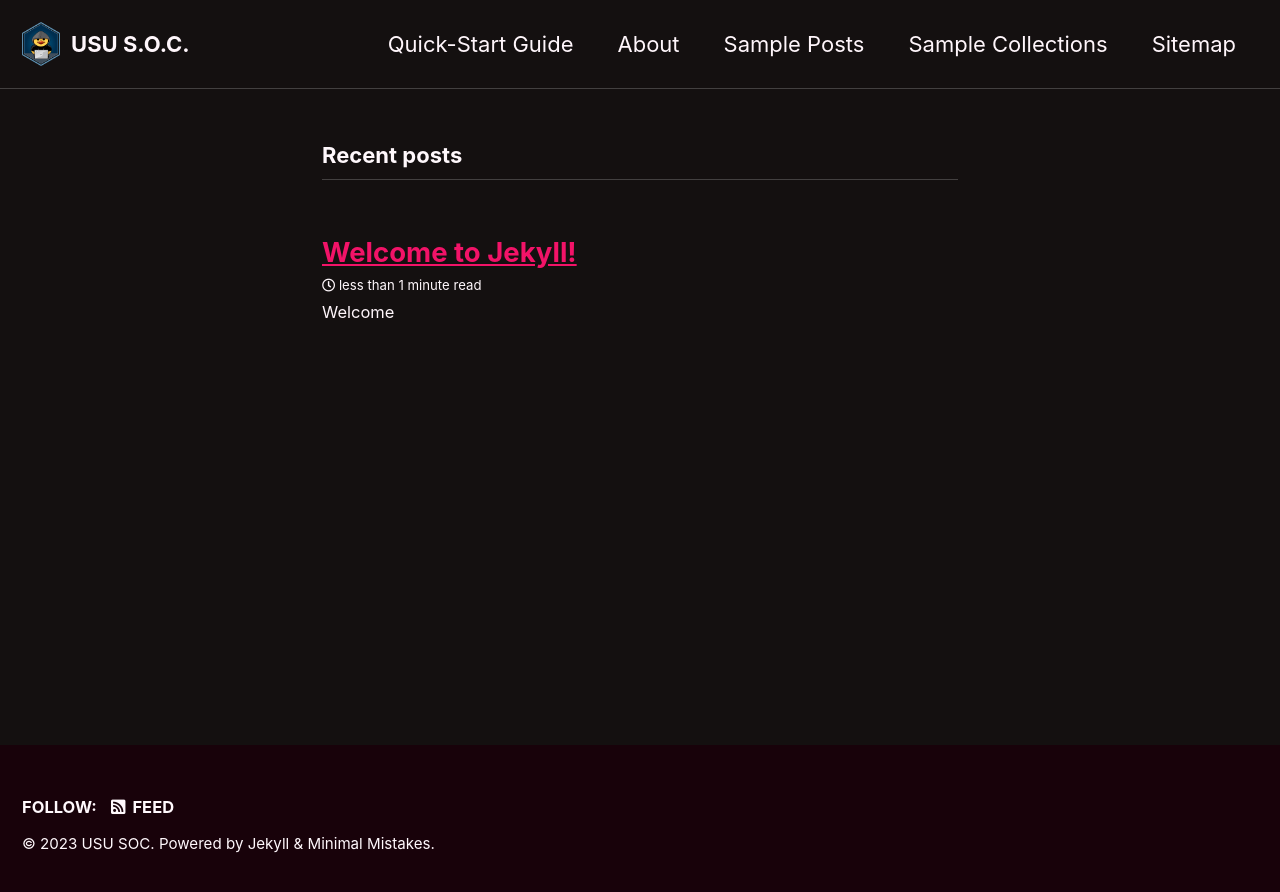
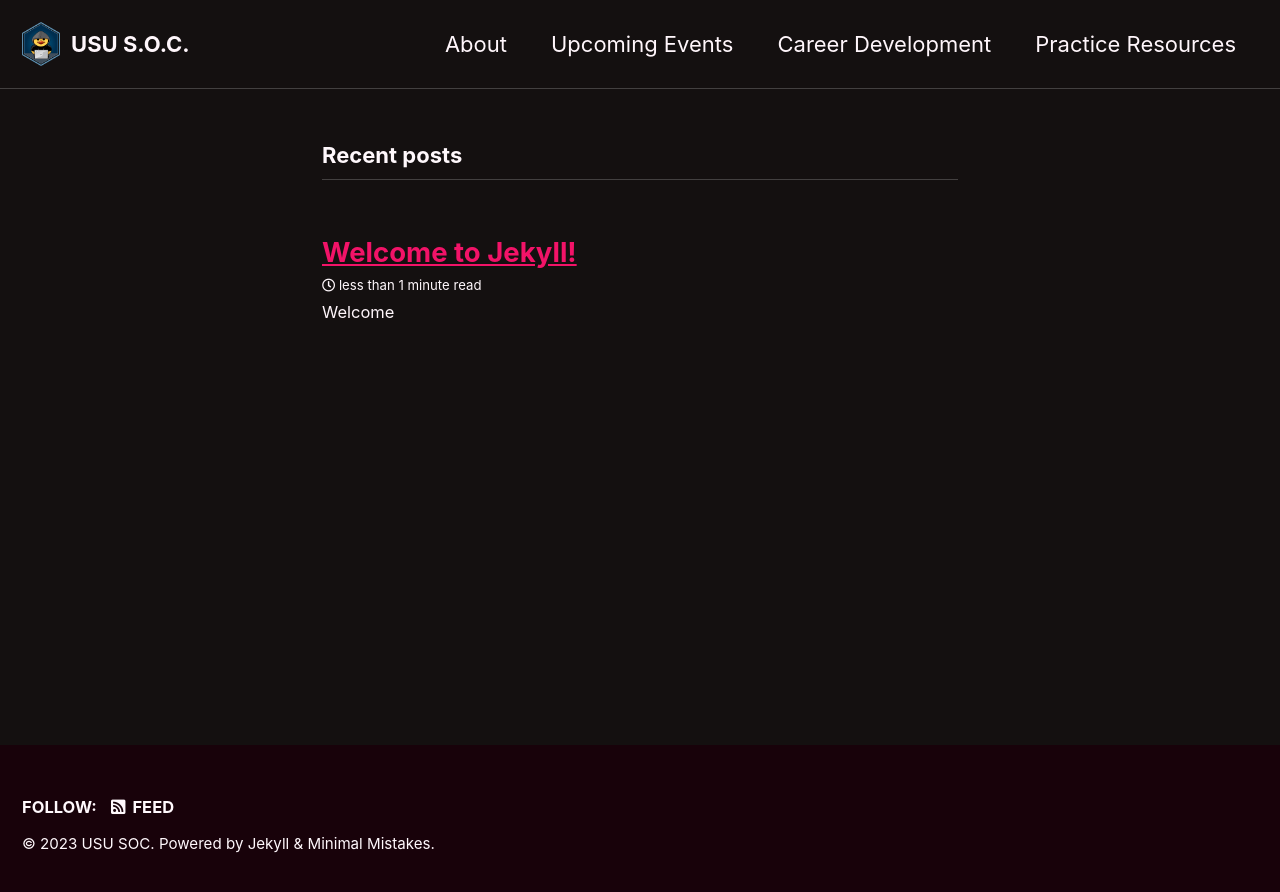
Before and after one commit to USUSOC/ususoc.github.io, a Jekyll site: the page built from index.html, in a window 1280 px wide. Shown: the top 892 px of the page. Built offline with Jekyll 4.4.1, drawn with Linux system fonts in a browser that asks for light colours; cached includes are drawn as plain includes; the list of posts is cut into pages by our own code.

Commit message:
Update navigation.yml

```diff
--- a/_data/navigation.yml
+++ b/_data/navigation.yml
@@ -1,12 +1,12 @@
 # main links
 main:
-  - title: "Quick-Start Guide"
-    url: /quick-start-guide/
   - title: "About"
     url: /about/
-  - title: "Sample Posts"
-    url: /year-archive/
-  - title: "Sample Collections"
-    url: /collection-archive/
-  - title: "Sitemap"
-    url: /sitemap/
+  - title: "Upcoming Events"
+    url: /upcoming-events/
+  - title: "Career Development"
+    url: /career-dev/
+  - title: "Practice Resources"
+    url: /practice-res/
+  # - title: "Sitemap"
+  #   url: /sitemap/
```
